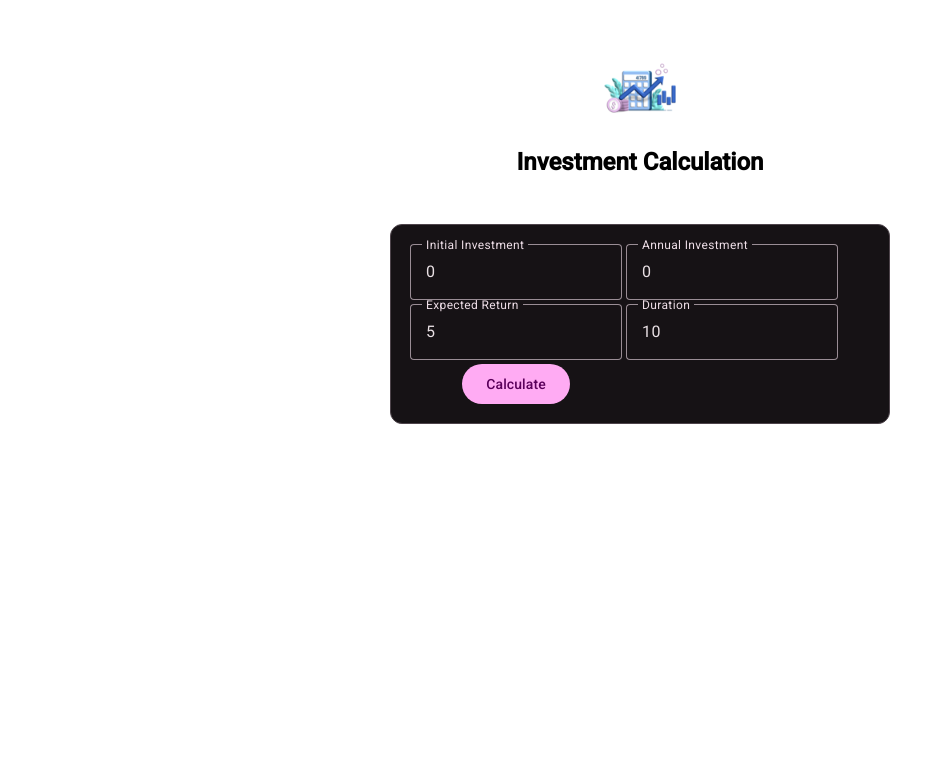
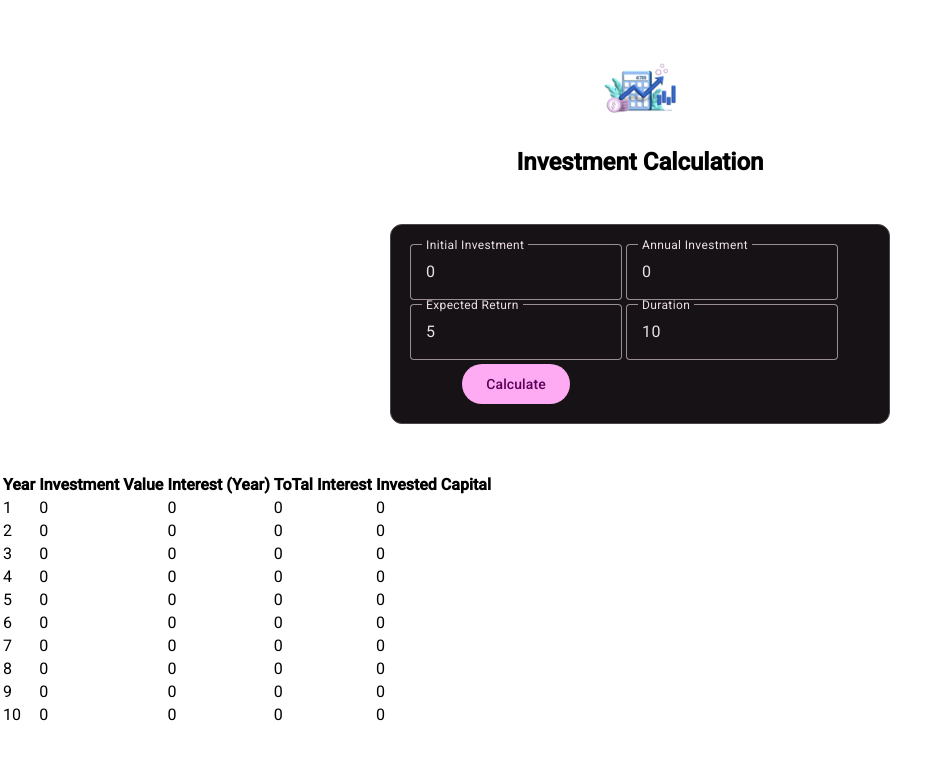
Before and after one commit to ersaumya/investApp, an Angular app: page / in a window 1280 px wide. Both pictures are taken after a click on the button "Calculate". Shown: the top 760 px of the page, without its empty margins (0-950 px from the left). Built offline with nearby package versions, Linux system fonts and the light colour scheme.

Commit message:
data table added

```diff
--- a/src/app/app.component.html
+++ b/src/app/app.component.html
@@ -2,3 +2,4 @@
 <app-user-input
   (calculate)="onCalculateInvestmentResult($event)"
 ></app-user-input>
+<app-investment-result [results]="resultData"></app-investment-result>
--- a/src/app/app.component.ts
+++ b/src/app/app.component.ts
@@ -3,14 +3,24 @@ import { RouterOutlet } from '@angular/router';
 import { HeaderComponent } from './header/header.component';
 import { UserInputComponent } from './user-input/user-input.component';
 import { InvestmentInput } from './investment-input';
+import { InvestmentResultComponent } from './investment-result/investment-result.component';
 
 @Component({
   selector: 'app-root',
-  imports: [HeaderComponent, UserInputComponent],
+  imports: [HeaderComponent, UserInputComponent, InvestmentResultComponent],
   templateUrl: './app.component.html',
   styleUrl: './app.component.css',
 })
 export class AppComponent {
+  resultData?: {
+    year: number;
+    interest: number;
+    valueEndOfYear: number;
+    annualInvestment: number;
+    totalInterest: number;
+    totalAmountInvested: number;
+  }[];
+
   title = 'investApp';
 
   onCalculateInvestmentResult(data: InvestmentInput) {
@@ -34,6 +44,6 @@ export class AppComponent {
       });
     }
 
-    return annualData;
+    this.resultData = annualData;
   }
 }
--- /dev/null
+++ b/src/app/investment-result/investment-result.component.html
@@ -0,0 +1,27 @@
+@if(!results){
+<p>Please enter some value and press "Calculate"</p>
+}@else {
+
+<table>
+  <thead>
+    <tr>
+      <th>Year</th>
+      <th>Investment Value</th>
+      <th>Interest (Year)</th>
+      <th>ToTal Interest</th>
+      <th>Invested Capital</th>
+    </tr>
+  </thead>
+  <tbody>
+    @for(result of results;track result.year){
+    <tr>
+      <td>{{ result.year }}</td>
+      <td>{{ result.valueEndOfYear }}</td>
+      <td>{{ result.interest }}</td>
+      <td>{{ result.totalInterest }}</td>
+      <td>{{ result.totalAmountInvested }}</td>
+    </tr>
+    }
+  </tbody>
+</table>
+}
```
Also changed, not shown: src/app/investment-result/investment-result.component.ts (added, +18 -0 lines), src/app/investment-result/investment-result.component.css (added).
